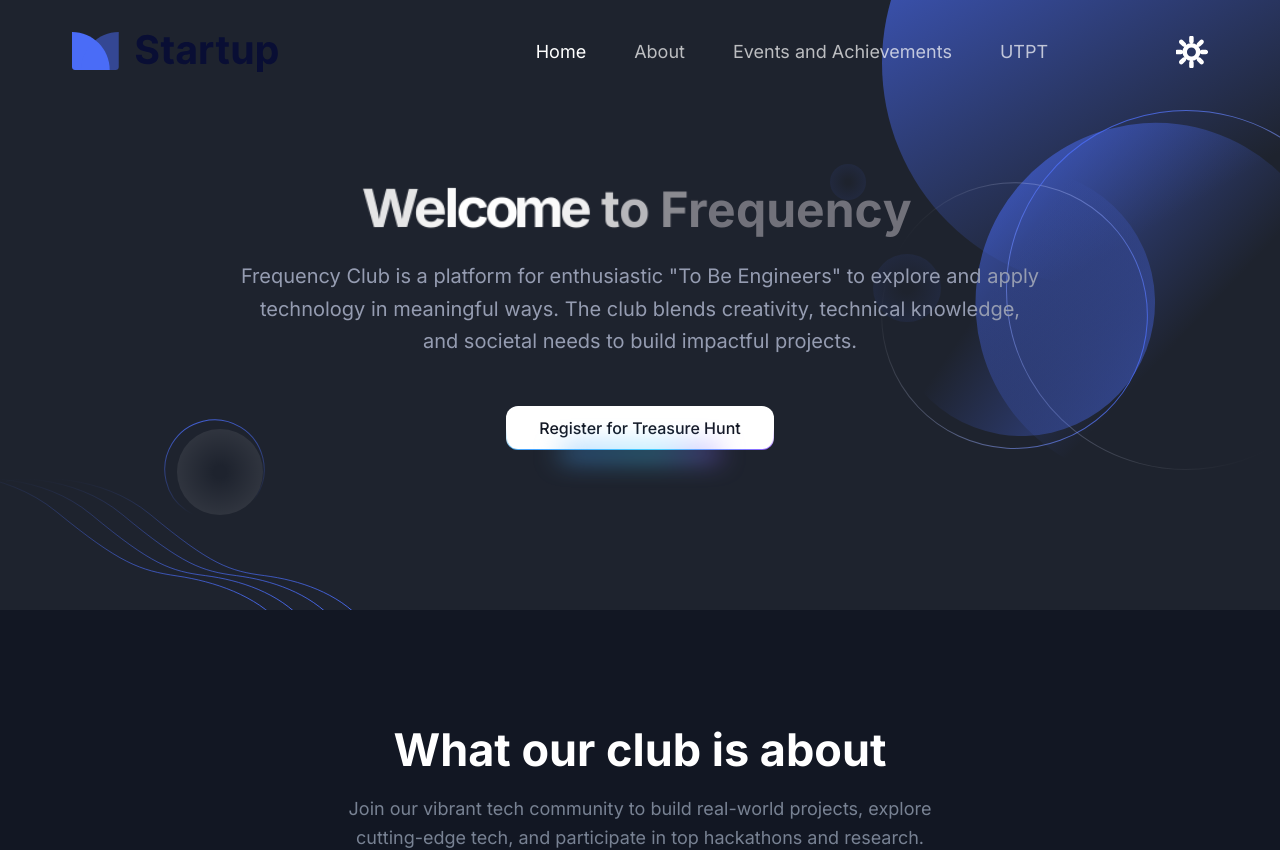
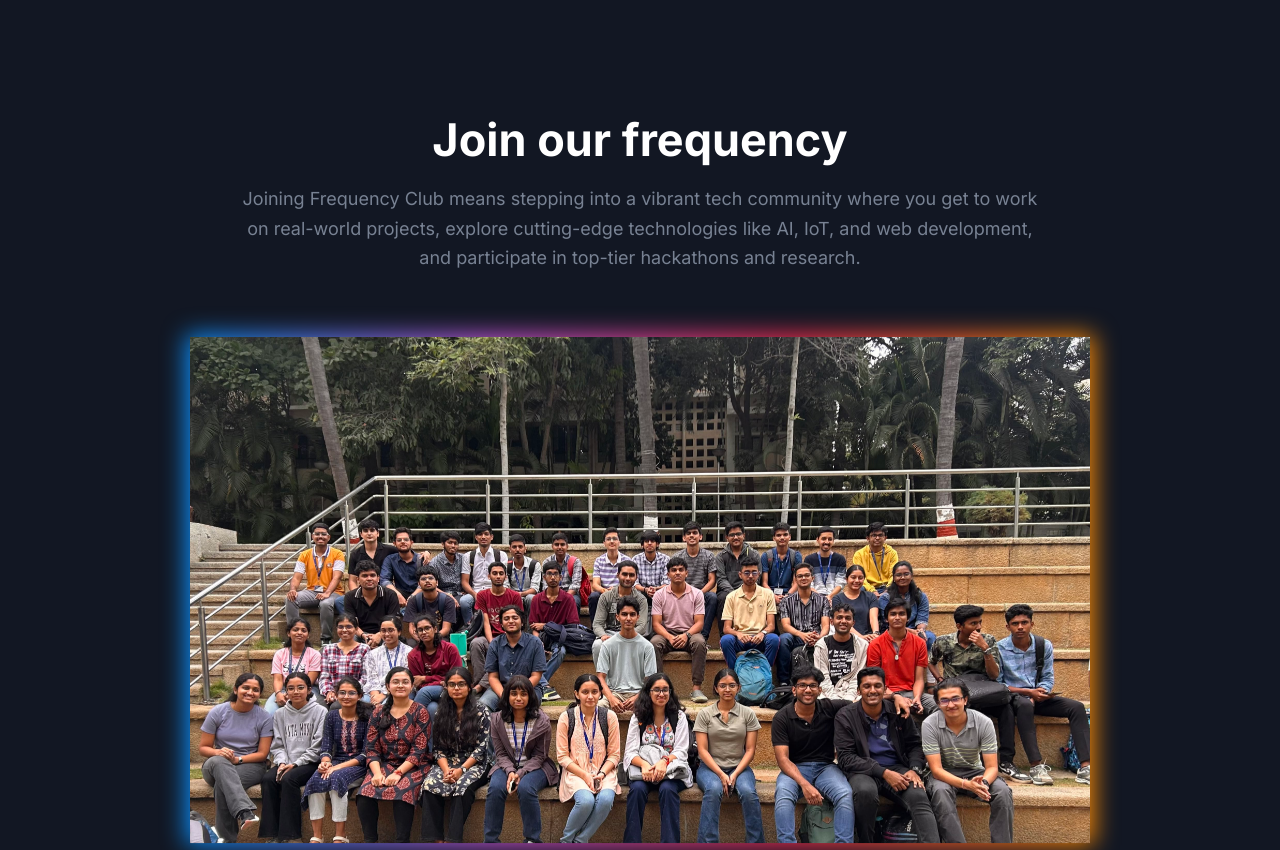
Before and after one commit to nerdylua/Frequency-website, a Next.js app: page / in a window 1280 px wide. Shown: the top 850 px of the page. Built offline with nearby package versions, Linux system fonts and the light colour scheme.

Commit message:
future projects section removed

```diff
--- a/components/Header/index.tsx
+++ b/components/Header/index.tsx
@@ -1,214 +1,48 @@
 "use client";
+
 import Image from "next/image";
-import Link from "next/link";
-import { usePathname } from "next/navigation";
-import { useEffect, useState } from "react";
-import ThemeToggler from "./ThemeToggler";
-import menuData from "./menuData";
+import SectionTitle from "../Common/SectionTitle";
+import { GlowEffect } from '@/components/ui/glow-effect';
 
-const Header = () => {
-  // Navbar toggle
-  const [navbarOpen, setNavbarOpen] = useState(false);
-  const navbarToggleHandler = () => {
-    setNavbarOpen(!navbarOpen);
-  };
+const Video = () => {
+  return (
+    <section className="relative z-10 py-16 md:py-20 lg:py-28">
+      <div className="container">
+        <SectionTitle
+          title="Join our frequency"
+          paragraph="Joining Frequency Club means stepping into a vibrant tech community where you get to work on real-world projects, explore cutting-edge technologies like AI, IoT, and web development, and participate in top-tier hackathons and research."
+          center
+          mb="65px"
+          width="800px"
+        />
 
-  // Sticky Navbar
-  const [sticky, setSticky] = useState(false);
-  const [scrollProgress, setScrollProgress] = useState(0);
-
-  useEffect(() => {
-    let timerId;
-
-    const handleStickyNavbar = () => {
-      if (window.scrollY >= 80) {
-        setSticky(true);
-        const maxScroll = 300;
-        const progress = Math.min(window.scrollY / maxScroll, 1);
-        setScrollProgress(progress);
-      } else {
-        setSticky(false);
-        setScrollProgress(0);
-      }
-    };
-
-    const debouncedHandleStickyNavbar = () => {
-      clearTimeout(timerId);
-      timerId = setTimeout(handleStickyNavbar, 10);
-    };
-
-    window.addEventListener("scroll", debouncedHandleStickyNavbar);
-    return () => {
-      window.removeEventListener("scroll", debouncedHandleStickyNavbar);
-      clearTimeout(timerId);
-    };
-  }, []);
-
-  // submenu handler
-  const [openIndex, setOpenIndex] = useState(-1);
-  const handleSubmenu = (index) => {
-    if (openIndex === index) {
-      setOpenIndex(-1);
-    } else {
-      setOpenIndex(index);
-    }
-  };
-
-  const usePathName = usePathname();
-
-  // Add this function to handle navigation and close menu
-  const handleNavigation = (path: string) => {
-    setNavbarOpen(false);
-    setOpenIndex(-1);
-  };
-
-  return (
-    <>
-      <header
-        className={`header left-0 top-0 z-40 flex w-full items-center transition-all duration-300 ${
-          sticky
-            ? "fixed z-[9999] bg-white !bg-opacity-80 shadow-sticky backdrop-blur-sm dark:bg-gray-dark dark:shadow-sticky-dark"
-            : "absolute bg-transparent"
-        }`}
-        style={{
-          transform: sticky
-            ? `translateY(${scrollProgress * 5}px) scale(${
-                1 - scrollProgress * 0.1
-              })`
-            : "none",
-          borderRadius: sticky ? `${scrollProgress * 30}px` : "0",
-          margin: sticky ? `${scrollProgress * 4}px auto` : "0 auto",
-          maxWidth: sticky ? `calc(100% - ${scrollProgress * 60}px)` : "100%",
-          boxShadow: sticky
-            ? `0 ${scrollProgress * 10}px ${scrollProgress * 20}px rgba(0, 0, 0, 0.1)`
-            : "none",
-        }}
-      >
-        <div className="container">
-          <div className="relative flex items-center justify-between">
-            <div className="w-60 max-w-full px-4 xl:mr-4">
-              <Link
-                href="/"
-                className={`header-logo block w-full ${
-                  sticky ? "py-5 lg:py-2" : "py-8"
-                } `}
-              >
-                <Image
-                  src="/images/logo/logo-2.svg"
-                  alt="logo"
-                  width={140}
-                  height={30}
-                  className="w-full dark:hidden"
+        <div className="-mx-4 flex flex-wrap">
+          <div className="w-full px-4">
+            <div
+              className="wow fadeInUp mx-auto max-w-[900px] rounded-lg shadow-lg"
+              data-wow-delay=".15s"
+            >
+              <div className="relative aspect-[16/9]">
+                <GlowEffect
+                  colors={['#0894FF', '#C959DD', '#FF2E54', '#FF9004']}
+                  mode='static'
+                  blur='medium'
+                  scale={1.008}
                 />
                 <Image
-                  src="/images/logo/logo.svg"
-                  alt="logo"
-                  width={140}
-                  height={30}
-                  className="hidden w-full dark:block"
+                  src="/images/logo/freq-group-photo.jpg"
+                  alt="Frequency Club Group Photo"
+                  fill
+                  className="object-cover"
+                  priority
                 />
-              </Link>
-            </div>
-            <div className="flex items-center gap-4">
-              <div className="lg:hidden">
-                <ThemeToggler />
-              </div>
-              <button
-                onClick={navbarToggleHandler}
-                id="navbarToggler"
-                aria-label="Mobile Menu"
-                className="block rounded-lg px-3 py-[6px] ring-primary focus:ring-2 lg:hidden"
-              >
-                <span
-                  className={`relative my-1.5 block h-0.5 w-[30px] bg-black transition-all duration-300 dark:bg-white ${
-                    navbarOpen ? " top-[7px] rotate-45" : " "
-                  }`}
-                />
-                <span
-                  className={`relative my-1.5 block h-0.5 w-[30px] bg-black transition-all duration-300 dark:bg-white ${
-                    navbarOpen ? "opacity-0 " : " "
-                  }`}
-                />
-                <span
-                  className={`relative my-1.5 block h-0.5 w-[30px] bg-black transition-all duration-300 dark:bg-white ${
-                    navbarOpen ? " top-[-8px] -rotate-45" : " "
-                  }`}
-                />
-              </button>
-            </div>
-            <nav
-              id="navbarCollapse"
-              className={`navbar absolute right-0 top-full z-30 w-[250px] rounded border-[.5px] border-body-color/50 bg-white px-6 py-4 duration-300 dark:border-body-color/20 dark:bg-dark lg:visible lg:static lg:w-auto lg:border-none lg:!bg-transparent lg:p-0 lg:opacity-100 ${
-                navbarOpen
-                  ? "visibility top-full opacity-100"
-                  : "invisible top-[120%] opacity-0"
-              }`}
-            >
-              <ul className="block lg:flex lg:space-x-8 xl:space-x-12">
-                {menuData.map((menuItem, index) => (
-                  <li key={index} className="group relative">
-                    {menuItem.path ? (
-                      <Link
-                        href={menuItem.path}
-                        onClick={() => handleNavigation(menuItem.path)}
-                        className={`flex py-2 text-lg lg:mr-0 lg:inline-flex lg:px-0 lg:py-6 ${
-                          usePathName === menuItem.path
-                            ? "text-primary dark:text-white"
-                            : "text-dark hover:text-primary dark:text-white/70 dark:hover:text-white"
-                        }`}
-                      >
-                        {menuItem.title}
-                      </Link>
-                    ) : (
-                      <>
-                        <p
-                          onClick={() => handleSubmenu(index)}
-                          className="flex cursor-pointer items-center justify-between py-2 text-lg text-dark group-hover:text-primary dark:text-white/70 dark:group-hover:text-white lg:mr-0 lg:inline-flex lg:px-0 lg:py-6"
-                        >
-                          {menuItem.title}
-                          <span className="pl-3">
-                            <svg width="25" height="24" viewBox="0 0 25 24">
-                              <path
-                                fillRule="evenodd"
-                                clipRule="evenodd"
-                                d="M6.29289 8.8427C6.68342 8.45217 7.31658 8.45217 7.70711 8.8427L12 13.1356L16.2929 8.8427C16.6834 8.45217 17.3166 8.45217 17.7071 8.8427C18.0976 9.23322 18.0976 9.86639 17.7071 10.2569L12 15.964L6.29289 10.2569C5.90237 9.86639 5.90237 9.23322 6.29289 8.8427Z"
-                                fill="currentColor"
-                              />
-                            </svg>
-                          </span>
-                        </p>
-                        <div
-                          className={`submenu relative left-0 top-full rounded-sm bg-white transition-[top] duration-300 group-hover:opacity-100 dark:bg-dark lg:invisible lg:absolute lg:top-[110%] lg:block lg:w-[250px] lg:p-4 lg:opacity-0 lg:shadow-lg lg:group-hover:visible lg:group-hover:top-full ${
-                            openIndex === index ? "block" : "hidden"
-                          }`}
-                        >
-                          {menuItem.submenu?.map((submenuItem, index) => (
-                            <Link
-                              href={submenuItem.path}
-                              key={index}
-                              onClick={() => handleNavigation(submenuItem.path)}
-                              className="block rounded py-2.5 text-base text-dark hover:text-primary dark:text-white/70 dark:hover:text-white lg:px-3"
-                            >
-                              {submenuItem.title}
-                            </Link>
-                          ))}
-                        </div>
-                      </>
-                    )}
-                  </li>
-                ))}
-              </ul>
-            </nav>
-            <div className="flex items-center justify-end pr-4 lg:pr-0">
-              <div className="hidden lg:block">
-                <ThemeToggler />
               </div>
             </div>
           </div>
         </div>
-      </header>
-    </>
+      </div>
+    </section>
   );
 };
 
-export default Header;
+export default Video;
```
